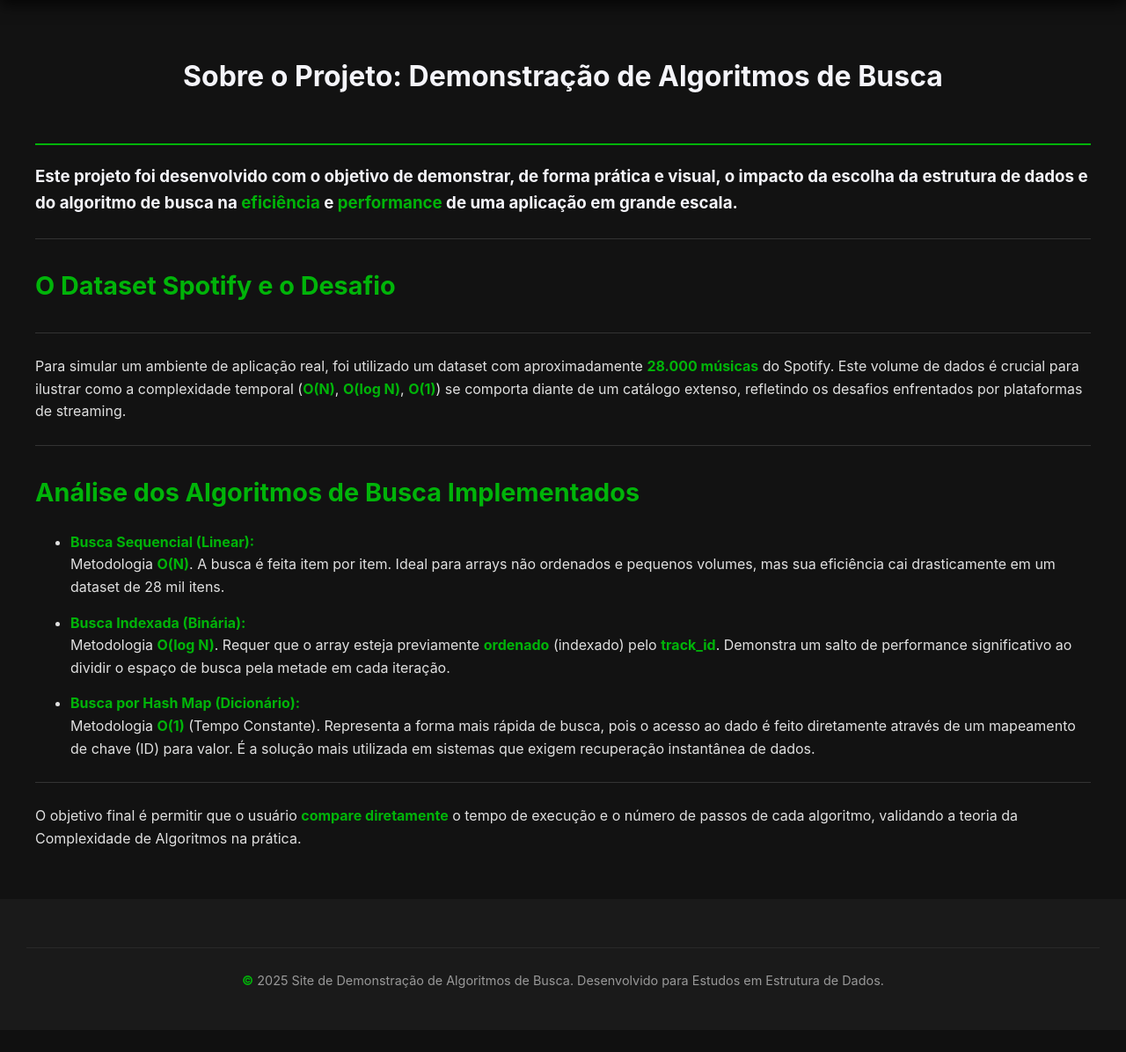
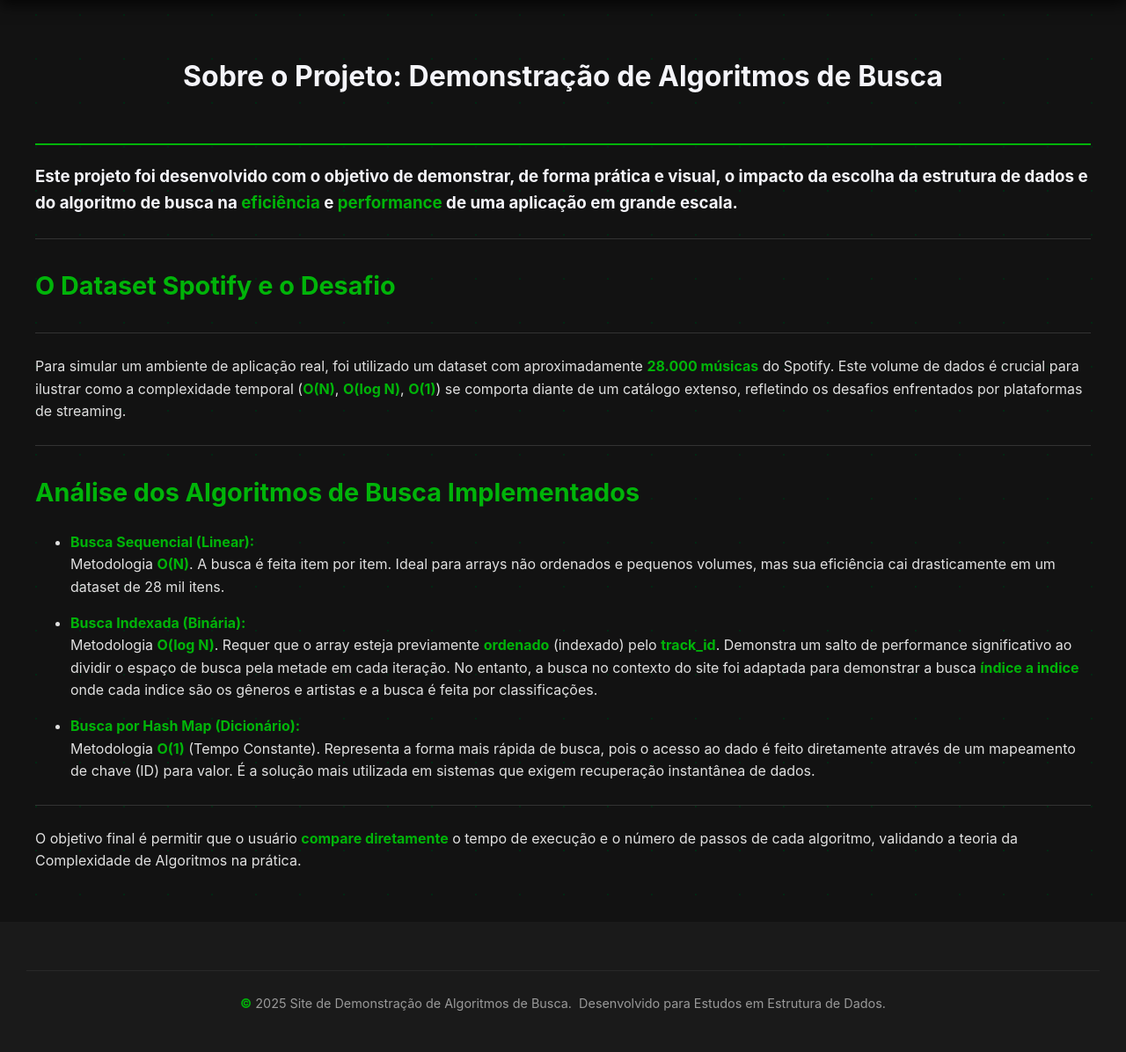
Before and after one commit to EduardoDreiss/trabalhoDana, a Django app: page /info/ in a window 1280 px wide. Shown: the part 74-1270 px from the top of the page at 88% size. Before the commit the page ends 1198 px from the top, so only its background shows below. Run offline with Django 5.2, Linux system fonts and the light colour scheme.

Commit message:
alterações na info para bater com as buscas e alterações no fundo pela estética

```diff
--- a/siteSearch/templates/base.html
+++ b/siteSearch/templates/base.html
@@ -7,20 +7,40 @@
       {% block title %}Site Estrutura de Dados e Busca{% endblock %}
     </title>
     <style>
+      /* --- ANIMAÇÃO DE FUNDO (NOVO) --- */
+    @keyframes move-background {
+    0% {
+       background-position: 0 0;
+    }
+    100% {
+          /* Define o deslocamento para mover o padrão (diagonal para baixo/direita) */
+        background-position: 1000px 1000px;
+    }
+}
+
       /* --- TIPOGRAFIA E CORES GERAIS --- */
     body {
-    font-family: 'Inter', 'Segoe UI', Tahoma, Geneva, Verdana, sans-serif; /* Fonte mais moderna */
+        font-family: "Inter", "Segoe UI", Tahoma, Geneva, Verdana, sans-serif; /* Fonte mais moderna */
         margin: 0;
         background-color: #121212; /* Fundo escuro mantido */
         color: #e0e0e0; /* Cor de texto padrão ligeiramente mais suave */
         line-height: 1.6;
+
+        /* ESTILOS DA ANIMAÇÃO */
+        background-image: radial-gradient(
+          circle,
+          #002712 1px,
+          transparent 1px
+        ); /* Cria pontinhos cinza */
+        background-size: 50px 50px; /* Define o espaçamento dos pontos */
+        animation: move-background 100s linear infinite; /* Aplica o movimento lento e infinito */
       }
 
     a {
         text-decoration: none;
       }
 
-   h1, h2, h3 {
+    h1,h2,h3 {
         color: #f4f4f9; /* Títulos em branco puro para alto contraste */
         font-weight: 700;
       }
@@ -166,7 +186,7 @@
       <div class="nav-links-container" id="nav-links">
         <a href="{% url 'info' %}">Sobre o Projeto</a>
         <a href="{% url 'todas_as_musicas' %}"> Catálogo Completo</a>
-    <a href="{% url 'busca_sequencial' %}" class="active">Busca Sequencial</a>
+        <a href="{% url 'busca_sequencial' %}">Busca Sequencial</a>
         <a href="{% url 'busca_indexada' %}">Busca Indexada</a>
         <a href="{% url 'busca_por_hashmap' %}">Busca Hash</a>
       </div>
@@ -201,19 +221,21 @@
 
         // Novo: Adiciona a classe 'active' dinamicamente (baseado na URL)
         const currentPath = window.location.pathname;
-    const navLinksList = navLinks.querySelectorAll('a');
+        const navLinksList = navLinks.querySelectorAll("a");
 
-    navLinksList.forEach(link => {
-     link.classList.remove('active'); // Remove a classe 'active' do Django se houver
-     if (currentPath.includes(link.getAttribute('href').replace(/\//g, ''))) {
-      link.classList.add('active');
+        navLinksList.forEach((link) => {
+          link.classList.remove("active"); // Remove a classe 'active' do Django se houver
+          if (
+            currentPath.includes(link.getAttribute("href").replace(/\//g, ""))
+          ) {
+            link.classList.add("active");
           }
         });
       });
     </script>
   </body>
   <footer>
-  <hr style="background: #282828;" />
+    <hr style="background: #282828" />
     <p>
       <strong>&copy;</strong> 2025 Site de Demonstração de Algoritmos de Busca.
        Desenvolvido para Estudos em Estrutura de Dados.
--- a/siteSearch/templates/siteProcura/info.html
+++ b/siteSearch/templates/siteProcura/info.html
@@ -111,7 +111,7 @@
     <br />Metodologia <strong>O(log N)</strong>. Requer que o array esteja
     previamente <strong>ordenado</strong> (indexado) pelo
     <strong>track_id</strong>. Demonstra um salto de performance significativo
-    ao dividir o espaço de busca pela metade em cada iteração.
+    ao dividir o espaço de busca pela metade em cada iteração. No entanto, a busca no contexto do site foi adaptada para demonstrar a busca <strong>índice a indice</strong>  onde cada indice são os gêneros e artistas e a busca é feita por classificações.
   </li>
   <li class="list-item">
     <strong>Busca por Hash Map (Dicionário):</strong>
```
Lines whose indentation alone changed are shown as unchanged.
